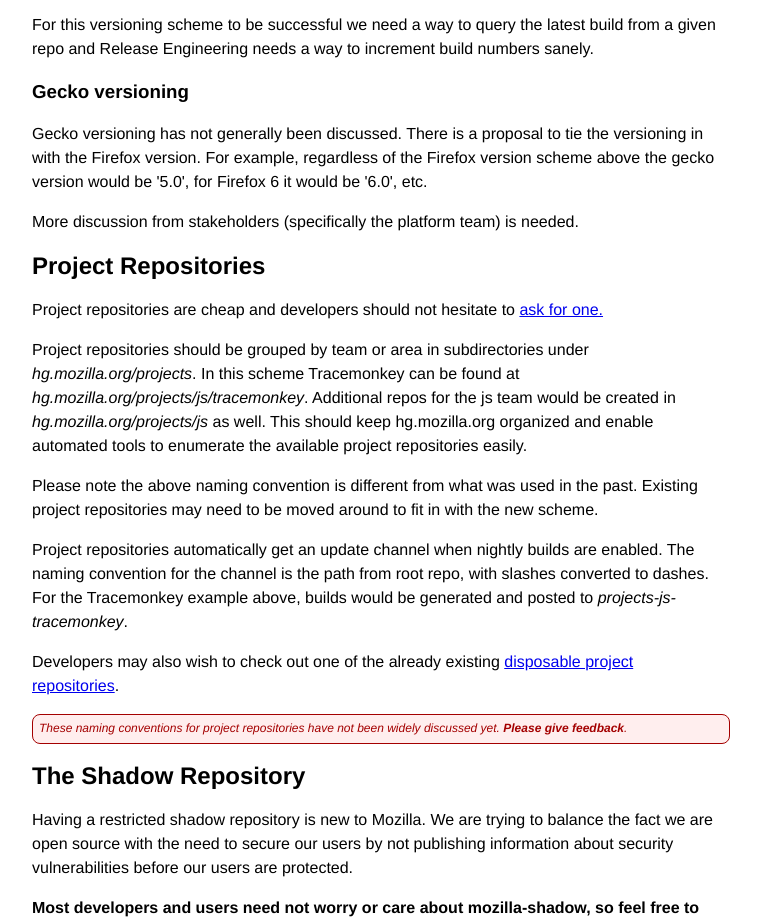
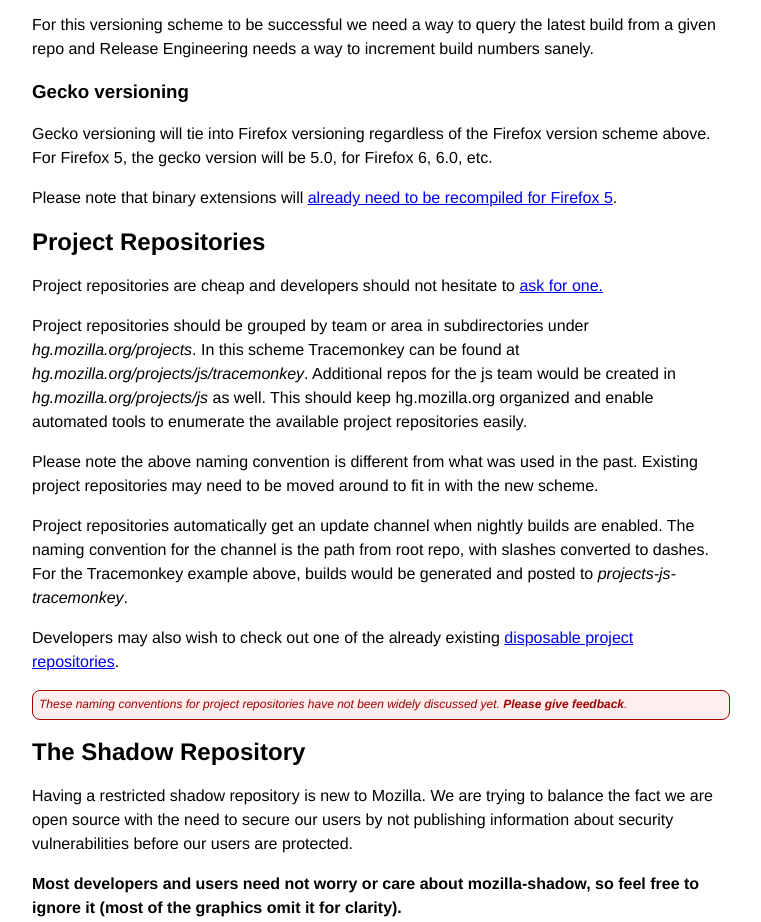
Before and after one commit to mozilla/process-releases, a plain HTML site: page draft/development_specifics/index.html in a window 1280 px wide. Shown: the part 5631-6553 px from the top of the page, without its empty margins (266-1027 px from the left). Drawn offline with Linux system fonts and the light colour scheme.

Commit message:
Add gecko versioning stuff based on https://groups.google.com/group/mozilla.dev.planning/browse_thread/thread/e3ba30f288698296/89e2b742af1b1bd3?lnk=gst&q=gecko+version#89e2b742af1b1bd3

```diff
--- a/draft/development_specifics/index.html
+++ b/draft/development_specifics/index.html
@@ -384,16 +384,16 @@
         </p>
         <h3>Gecko versioning</h3>
         <p>
-            Gecko versioning has not generally been discussed. There is a
-            proposal to tie the versioning in with the Firefox version.
-            For example, regardless of the Firefox version scheme above
-            the gecko version would be '5.0', for Firefox 6 it would be '6.0',
-            etc.
+            Gecko versioning will tie into Firefox versioning
+            regardless of the Firefox version scheme above.
+            For Firefox 5, the gecko version will be 5.0, for
+            Firefox 6, 6.0, etc.
         </p>
-        <p>
-            More discussion from stakeholders (specifically the platform team)
-            is needed.
+        <p class="note">Please note that binary extensions will
+        <a href="http://hg.mozilla.org/mozilla-central/rev/200a746e0fac">already need to
+        be recompiled for Firefox 5</a>.
         </p>
+
         <h2>Project Repositories</h2>
         <p>Project repositories are cheap and developers should not hesitate
         to <a href="https://wiki.mozilla.org/ReleaseEngineering:ProjectBranchPlanning">ask for one.</a>
```
